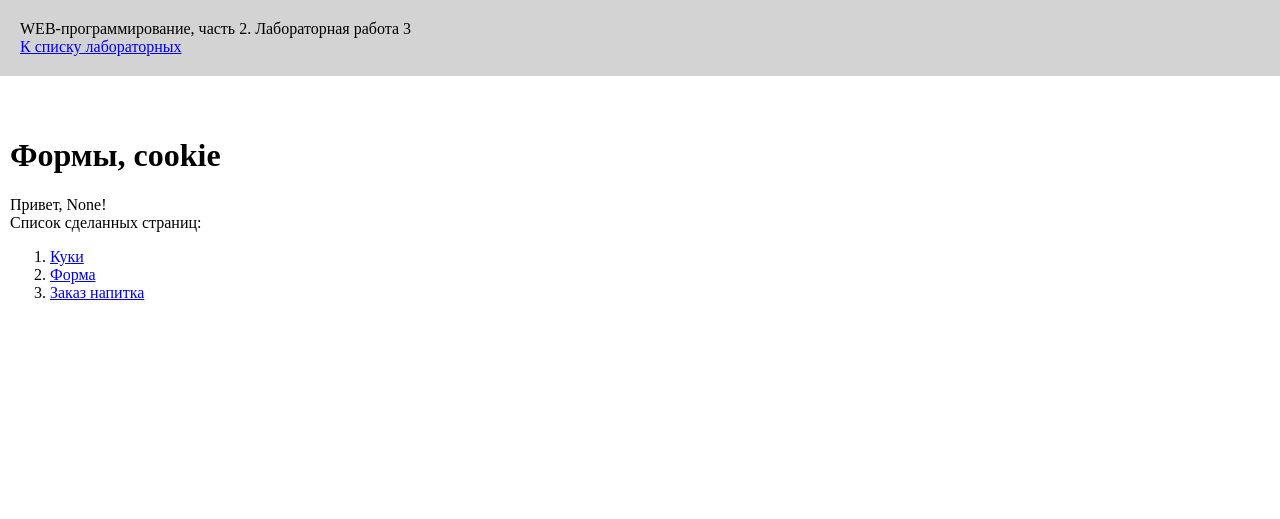
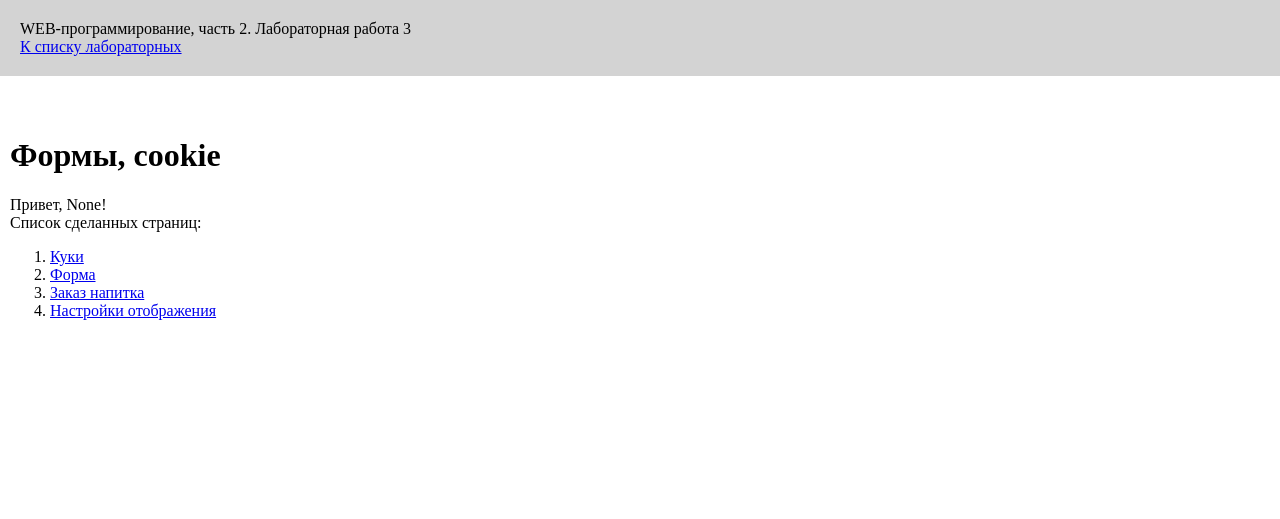
Before and after one commit to alexwisent/WEB--3.1, a Flask app: page /lab3/ in a window 1280 px wide. Shown: the top 519 px of the page. Run offline with Flask 3, Linux system fonts and the light colour scheme.

Commit message:
Настройки отображения

```diff
--- a/lab3.py
+++ b/lab3.py
@@ -67,3 +67,30 @@ def success():
     name = request.args.get('name', '')
 
     return render_template('lab3/success.html', price=price, name=name)
+
+@lab3.route('/lab3/settings') #обработчик, который будет принимать цвет и записывать его в куки.
+def settings():
+    color = request.args.get('color')
+    bgcolor = request.args.get('bgcolor')
+    fontsize = request.args.get('fontsize')
+    fontstyle = request.args.get('fontstyle')
+
+    if color or bgcolor or fontsize or fontstyle:
+        resp = make_response(redirect('/lab3/settings'))
+        if color:
+            resp.set_cookie('color', color)
+        if bgcolor:
+            resp.set_cookie('bgcolor', bgcolor)
+        if fontsize:
+            resp.set_cookie('fontsize', fontsize)
+        if fontstyle:
+            resp.set_cookie('fontstyle', fontstyle)
+        return resp
+
+    color = request.cookies.get('color')
+    bgcolor = request.cookies.get('bgcolor')
+    fontsize = request.cookies.get('fontsize')
+    fontstyle = request.cookies.get('fontstyle')
+
+    resp = make_response(render_template('lab3/settings.html', color=color, bgcolor=bgcolor, fontsize=fontsize, fontstyle=fontstyle))
+    return resp
--- a/templates/base.html
+++ b/templates/base.html
@@ -7,6 +7,24 @@
     <link rel="icon" type="image/jpeg" href="{{ url_for('static', filename='favicon.jpg') }}">
     <link rel="shortcut icon" href="{{ url_for('static', filename='favicon.jpg') }}">
     <link rel="stylesheet" href="{{ url_for('static', filename='main.css') }}"> <!-- стили -->
+    <style>
+        body{
+            {% if request.cookies.get('color') %}
+                color: {{ request.cookies.get('color') }};
+            {% endif %}
+            {% if request.cookies.get('bgcolor') %}
+                background-color: {{ request.cookies.get('bgcolor') }};
+            {% endif %}
+            {% if request.cookies.get('fontsize') %}
+                font-size: {{ request.cookies.get('fontsize') }}px;
+            {% endif %}
+            {% if request.cookies.get('fontstyle') == 'italic' %}
+                font-style: italic;
+            {% elif request.cookies.get('fontstyle') == 'bold' %}
+                font-weight: bold;
+            {% endif %}
+        }
+    </style>
 </head>
 <body>
     <header>
--- a/templates/lab3/lab3.html
+++ b/templates/lab3/lab3.html
@@ -12,5 +12,6 @@
         <li><a href="/lab3/cookie">Куки</a></li>
         <li><a href="/lab3/form1">Форма</a></li>
         <li><a href="/lab3/order">Заказ напитка</a></li>
+        <li><a href="/lab3/settings">Настройки отображения</a></li>
     </ol>
 {% endblock %}
```
Also changed, not shown: templates/lab3/settings.html (added, +36 -0 lines).
